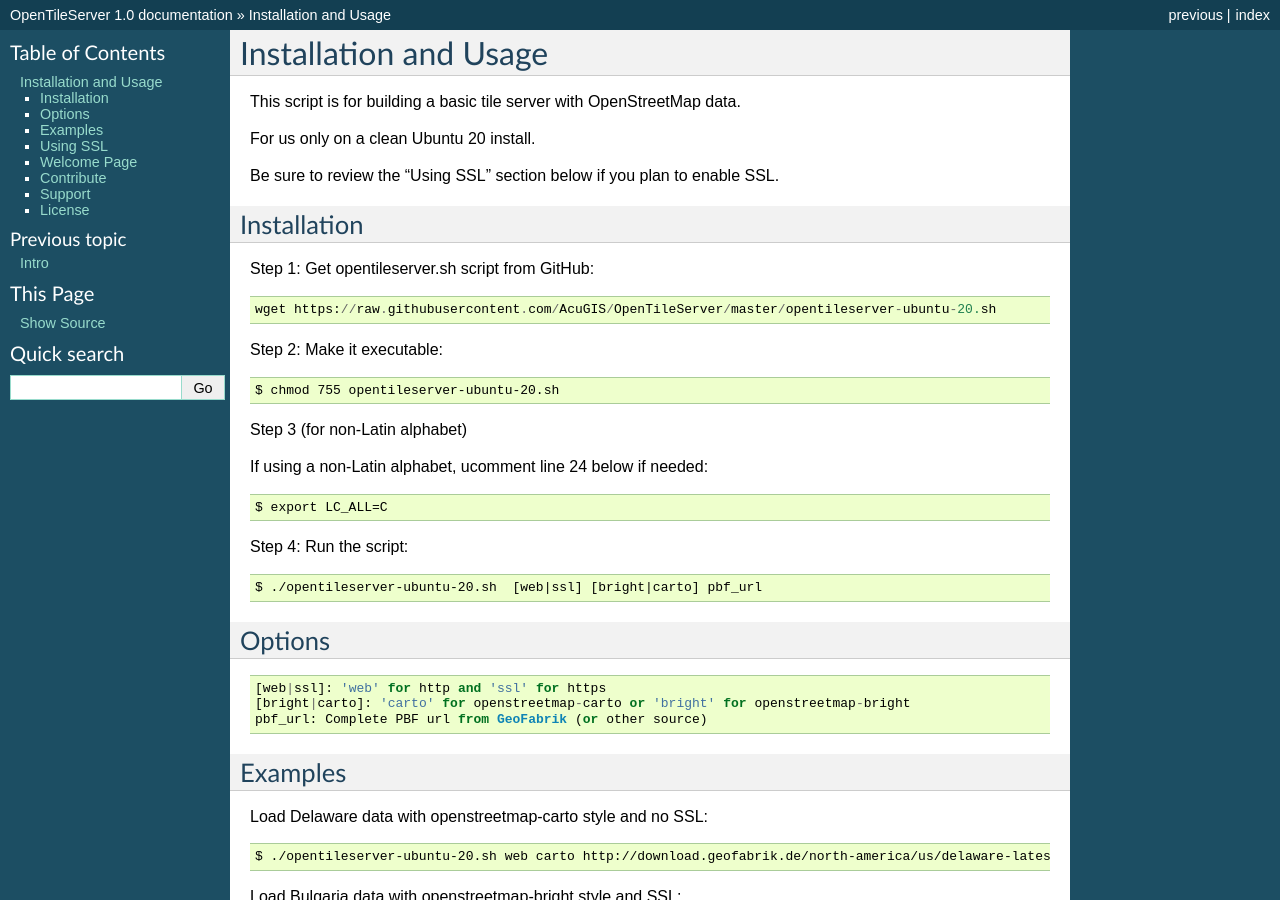
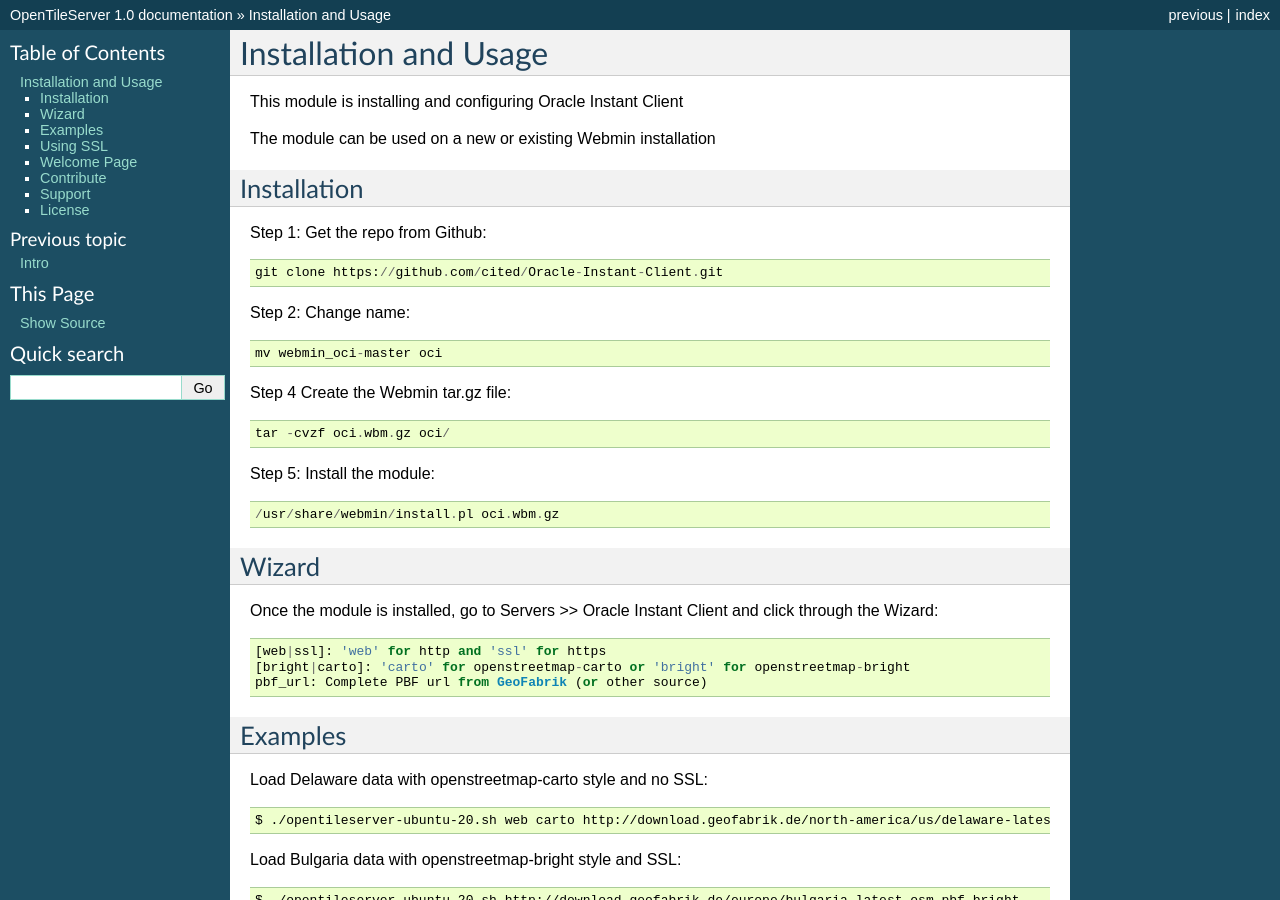
Before and after one commit to cited/Oracle-Instant-Client, a Sphinx documentation site: the page built from docs/installation.rst, in a window 1280 px wide and 900 px high. Built offline with Sphinx 7.4.7, drawn with Linux system fonts in a browser that asks for light colours; pages that are not in the unit, such as notebooks, are missing from menus.

Commit message:
Update installation.rst

```diff
--- a/docs/installation.rst
+++ b/docs/installation.rst
@@ -1,37 +1,33 @@
 Installation and Usage
 ===========================
 
-This script is for building a basic tile server with OpenStreetMap data.
+This module is installing and configuring Oracle Instant Client
 
-For us only on a clean Ubuntu 20 install.
-
-Be sure to review the "Using SSL" section below if you plan to enable SSL.
+The module can be used on a new or existing Webmin installation
 
 Installation
 ------------
 
-Step 1: Get opentileserver.sh script from GitHub::
+Step 1: Get the repo from Github::
 
-    wget https://raw.githubusercontent.com/AcuGIS/OpenTileServer/master/opentileserver-ubuntu-20.sh
+    git clone https://github.com/cited/Oracle-Instant-Client.git
 
-Step 2: Make it executable::
+Step 2: Change name::
 
-    $ chmod 755 opentileserver-ubuntu-20.sh
+    mv webmin_oci-master oci
 
-Step 3 (for non-Latin alphabet)
+Step 4 Create the Webmin tar.gz file::
 
-If using a non-Latin alphabet, ucomment line 24 below if needed::
+    tar -cvzf oci.wbm.gz oci/
 
-    $ export LC_ALL=C
+Step 5: Install the module::
 
-Step 4: Run the script::
+    /usr/share/webmin/install.pl oci.wbm.gz
 
-$ ./opentileserver-ubuntu-20.sh  [web|ssl] [bright|carto] pbf_url
-
-Options
+Wizard
 -------
 
-::
+Once the module is installed, go to Servers >> Oracle Instant Client and click through the Wizard::
 
     [web|ssl]: 'web' for http and 'ssl' for https
     [bright|carto]: 'carto' for openstreetmap-carto or 'bright' for openstreetmap-bright
```
